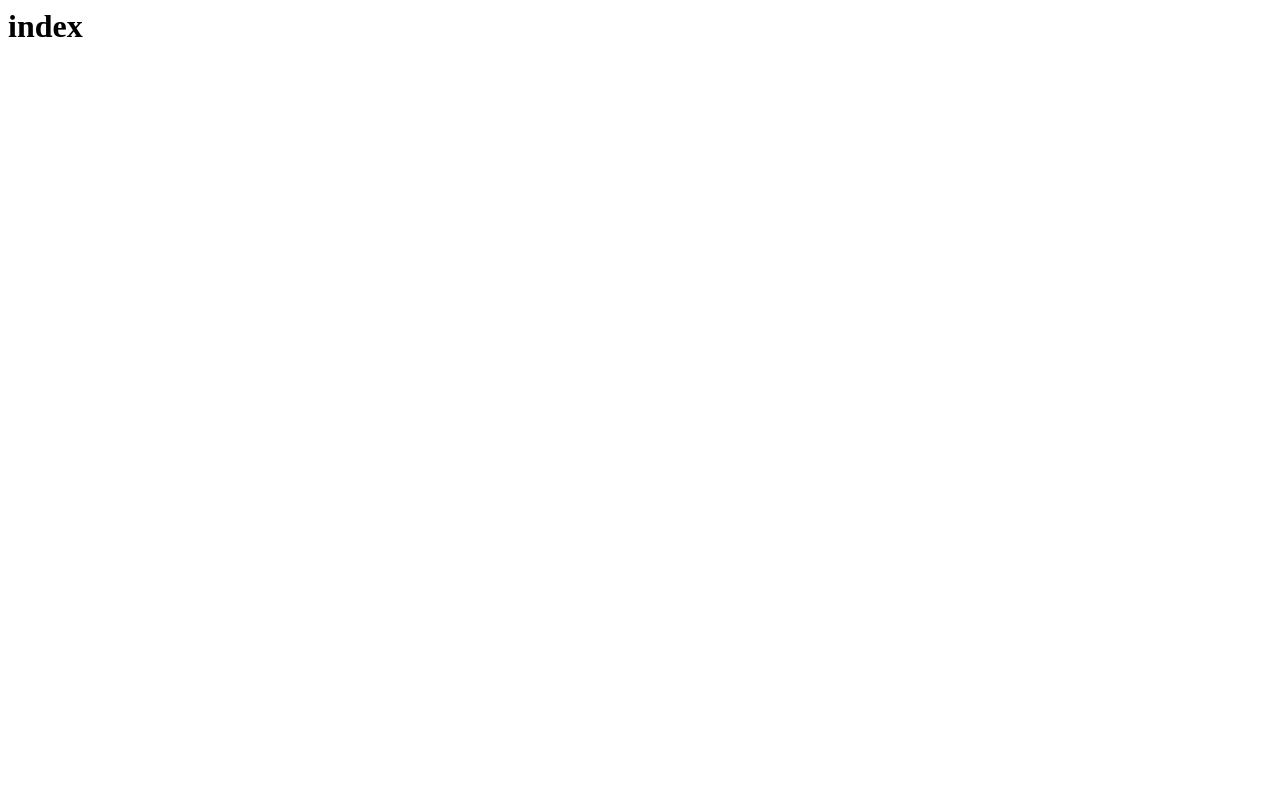
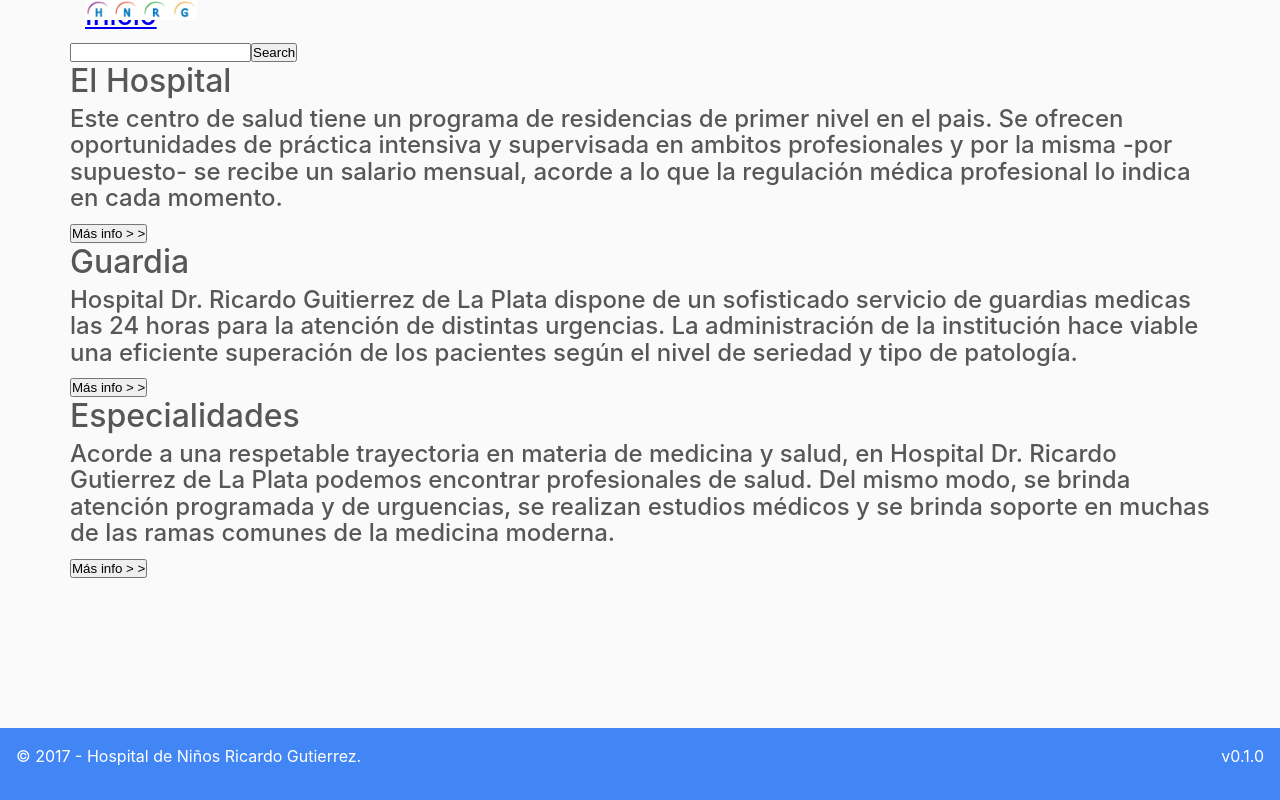
Before and after one commit to COD-Project/proyecto2017, a PHP site: page / in a window 1280 px wide. Before the commit the page is almost empty. Run offline with PHP 8.4, Linux system fonts and the light colour scheme.

Commit message:
Adding index information

```diff
--- a/templates/index/index.phtml
+++ b/templates/index/index.phtml
@@ -1 +1,62 @@
-<h1>index</h1>
+<!DOCTYPE html>
+<html>
+  <head>
+    <meta charset="utf-8">
+    <base href="../../">
+    <link rel="stylesheet" href="assets/css/main.css">
+    <title>Layout template</title>
+  </head>
+  <body>
+    <nav class="navbar container">
+      <a href="#" class="navbar-brand">
+        <img class="img-fluid logo zoomin" src="assets/images/logo-2.png" alt="Logo" title="Logo">
+        <h3 class="h3-fluid">Inicio</h3>
+      </a>
+      <div class="">
+        <form class="" action="#" method="get">
+          <div class="row">
+            <div class="col-8">
+              <input type="text" name="search" value="" placeholder="">
+            </div>
+            <div class="col-4">
+              <button class="btn" type="submit">Search</button>
+            </div>
+          </div>
+        </form>
+      </div>
+    </nav>
+
+    <!-- notification area -->
+
+    <div class="container">
+      <div class="row">
+        <div class="col-4">
+          <h2> El Hospital </h2>
+          <h4> Este centro de salud tiene un programa de residencias de primer nivel en el pais. Se ofrecen oportunidades de práctica intensiva y supervisada en ambitos profesionales y por la misma -por supuesto- se recibe un salario mensual, acorde a lo que la regulación médica profesional lo indica en cada momento. </h4>
+          <button class="btn" type="submit" alt="Más Información" title="Más Información">Más info > > </button>
+        </div>
+        <div class="col-4">
+          <h2> Guardia </h2>
+          <h4> Hospital Dr. Ricardo Guitierrez de La Plata dispone de un sofisticado servicio de guardias medicas las 24 horas para la atención de distintas urgencias. La administración de la institución hace viable una eficiente superación de los pacientes según el nivel de seriedad y tipo de patología. </h4>
+          <button class="btn" type="submit" alt="Más Información" title="Más Información">Más info > > </button>
+        </div>
+        <div class="col-4">
+          <h2> Especialidades </h2>
+          <h4> Acorde a una respetable trayectoria en materia de medicina y salud, en Hospital Dr. Ricardo Gutierrez de La Plata podemos encontrar profesionales de salud. Del mismo modo, se brinda atención programada y de urguencias, se realizan estudios médicos y se brinda soporte en muchas de las ramas comunes de la medicina moderna. </h4>
+          <button class="btn" type="submit" alt="Más Información" title="Más Información">Más info > > </button>
+        </div>
+      </div>
+    </div>
+
+    <!-- footer -->
+
+    <footer>
+      <div class="float-left">
+        <p>&copy; 2017 - Hospital de Niños Ricardo Gutierrez.</p>
+      </div>
+      <div class="float-right">
+        <p>v0.1.0</p>
+      </div>
+    </footer>
+  </body>
+</html>
```
